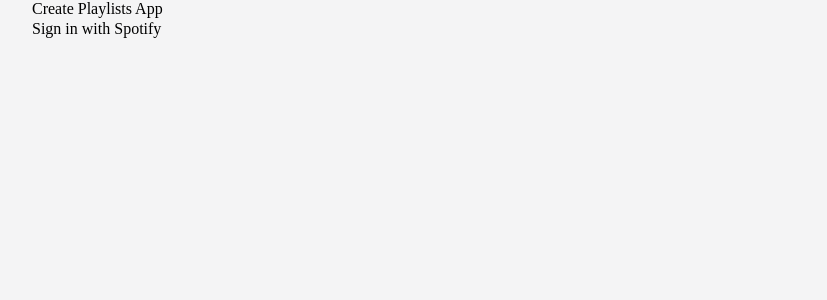
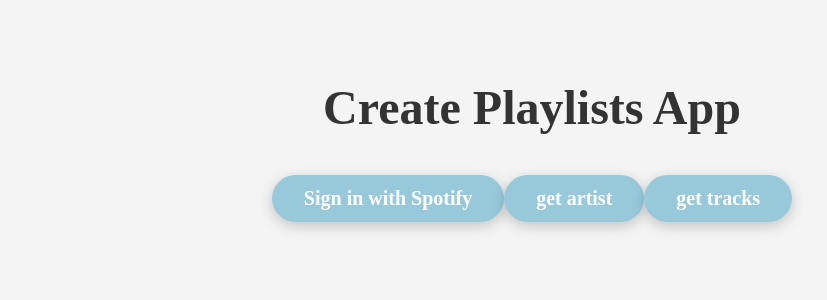
Before and after one commit to t-naganuma/next-spotify-api-tutorial, a Next.js app: page / in a window 1280 px wide. Shown: the top 300 px of the page, without its empty margins (108-935 px from the left). Built offline with nearby package versions, Linux system fonts and the light colour scheme.

Commit message:
css追加

```diff
--- a/pages/index.js
+++ b/pages/index.js
@@ -1,6 +1,8 @@
 import axios from 'axios';
 import React, { useState, useEffect } from 'react';
 import styles from '../styles/layout/Layout.module.scss';
+import topStyles from '../styles/layout/Top.module.scss';
+import buttonStyles from '../styles/components/Button.module.scss';
 
 export default function index() {
   const [artists, setArtists] = useState([]);
@@ -130,11 +132,25 @@
   return (
     <div className={styles.container}>
       <main>
-        <section className={styles.sec_top}>
-          <h1>Create Playlists App</h1>
-          <button onClick={auth}>Sign in with Spotify</button>
-          {/* <button onClick={getArtist}>get artist</button>
-          <button onClick={getTracks}>get tracks</button> */}
+        <section className={topStyles.sec_top}>
+          <h1 className={topStyles.heading1}>Create Playlists App</h1>
+          <div className={topStyles.buttonWrap}>
+            <button
+              className={`${buttonStyles.button} ${buttonStyles.login}`}
+              onClick={auth}>
+              Sign in with Spotify
+            </button>
+            <button
+              className={`${buttonStyles.button} ${buttonStyles.login}`}
+              onClick={getArtist}>
+              get artist
+            </button>
+            <button
+              className={`${buttonStyles.button} ${buttonStyles.login}`}
+              onClick={getTracks}>
+              get tracks
+            </button>
+          </div>
           <ul>{displayArtists}</ul>
           <ul>{displayTracks}</ul>
         </section>
--- a/styles/components/Button.module.scss
+++ b/styles/components/Button.module.scss
@@ -0,0 +1,17 @@
+@import '../variables.scss';
+@import '../mixin.scss';
+@import '../function.scss';
+
+.button {
+  border-radius: 25px;
+  box-shadow: 0 4px 14px 0 rgb(0, 0, 0, 0.2);
+  display: flex;
+  justify-content: center;
+  padding: rem(12px) rem(32px);
+}
+.login {
+  background-color: $secondary-color;
+  color: $white;
+  font-size: rem(20px);
+  font-weight: bold;
+}
--- /dev/null
+++ b/styles/function.scss
@@ -0,0 +1,26 @@
+/*--------------------
+数値から値を取り除く
+--------------------*/
+@function strip-unit($number) {
+  @if type-of($number) == 'number' and not unitless($number) {
+    @return $number / ($number * 0 + 1);
+  }
+
+  @return $number;
+}
+
+/*--------------------
+px to rem
+--------------------*/
+@function rem($px, $base: 16px) {
+  $value: $px;
+
+  @if (unit($px) != '$px') {
+    @warn 'rem()の引数にpx以外の値を指定しても計算できません。';
+    @return $value;
+  }
+
+  $value: (strip-unit($px) / strip-unit($base) * 1rem);
+
+  @return $value;
+}
--- a/styles/layout/Layout.module.scss
+++ b/styles/layout/Layout.module.scss
@@ -7,8 +7,3 @@
   height: 100%;
   width: 100%;
 }
-
-.sec_top {
-  margin: 0 auto;
-  max-width: 1000px;
-}
--- /dev/null
+++ b/styles/layout/Top.module.scss
@@ -0,0 +1,22 @@
+@import '../variables.scss';
+@import '../mixin.scss';
+@import '../function.scss';
+.sec_top {
+  margin: 0 auto;
+  padding: 80px 0 0 0;
+  max-width: 1000px;
+}
+
+.heading1 {
+  color: $text-color;
+  font-size: rem(48px);
+  font-weight: bold;
+  text-align: center;
+}
+
+.buttonWrap {
+  display: flex;
+  margin: rem(40px) 0 0 0;
+  justify-content: center;
+  width: 100%;
+}
--- /dev/null
+++ b/styles/mixin.scss
@@ -0,0 +1,26 @@
+/*--------------------
+Breakpoint
+--------------------*/
+$breakpoints: (
+  'sm': (
+    max-width: 576px,
+  ),
+  'md': (
+    max-width: 768px,
+  ),
+  'lg': (
+    max-width: 992px,
+  ),
+  'xl': (
+    max-width: 1200px,
+  ),
+  'xxl': (
+    max-width: 1400px,
+  ),
+) !default;
+
+@mixin responsive($breakpoint) {
+  @media screen and #{inspect(map-get($breakpoints, $breakpoint))} {
+    @content;
+  }
+}
--- a/styles/variables.scss
+++ b/styles/variables.scss
@@ -1,4 +1,12 @@
+/*-------------------
+Base Color
+-------------------*/
 $primary-color: #b9e0e1;
 $secondary-color: #98c9db;
 $bg-color: #f4f4f5;
 $accent-color: #dfbb49;
+$white: #fff;
+/*-------------------
+Text Color
+-------------------*/
+$text-color: #333333;
```
